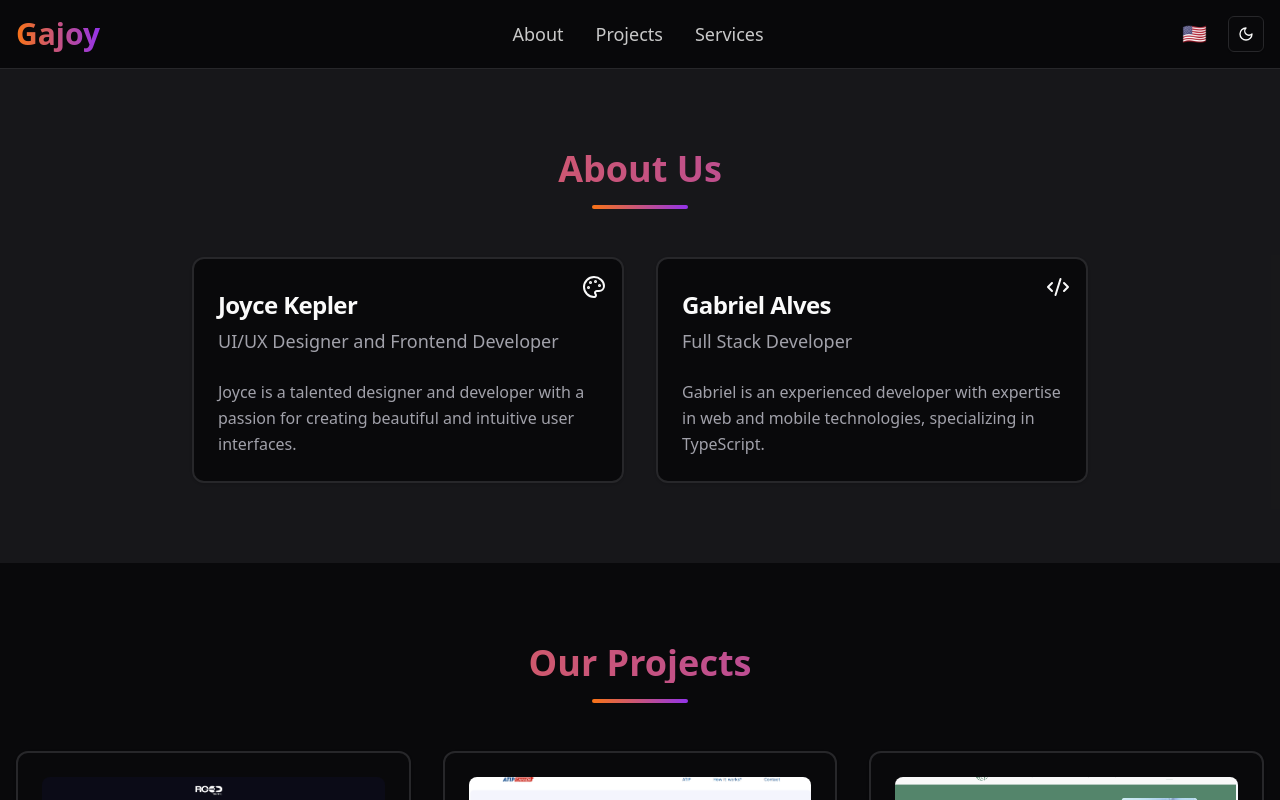
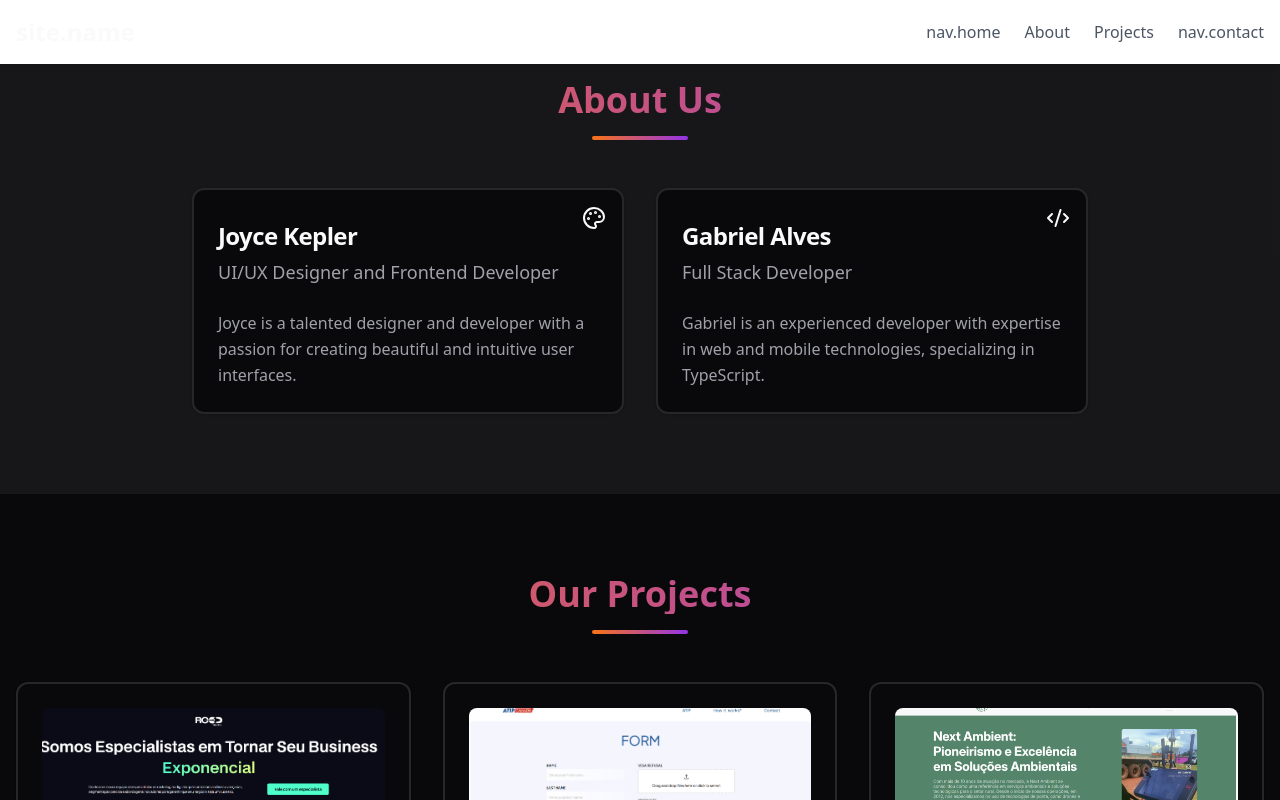
Before and after one commit to ebagabee/Gajoy-portfolio, a React (Vite) app: page / in a window 1280 px wide. Shown: the top 800 px of the page. Built offline with nearby package versions, Linux system fonts and the light colour scheme.

Commit message:
fix: header link

```diff
--- a/src/components/Header.tsx
+++ b/src/components/Header.tsx
@@ -1,103 +1,104 @@
-import { useState } from "react";
+import React, { useState } from "react";
+import { Link } from "react-router-dom";
 import { useTranslation } from "react-i18next";
 import { motion } from "framer-motion";
-import { ModeToggle } from "./mode-toggle";
-import { Button } from "./ui/button";
-import { Menu } from "lucide-react";
 
-interface HeaderProps {
-  toggleLanguage: () => void;
-  currentLanguage: string;
-}
-
-const Header = ({ toggleLanguage, currentLanguage }: HeaderProps) => {
+const Header: React.FC = () => {
   const { t } = useTranslation();
   const [isMenuOpen, setIsMenuOpen] = useState(false);
 
+  const getHomeLink = (anchor: string) =>
+    `/${window.location.pathname === "/" ? "" : "#"}${anchor}`;
+
+  const navItems = [
+    { name: t("nav.home"), link: "/" },
+    { name: t("nav.about"), link: getHomeLink("about") },
+    { name: t("nav.projects"), link: getHomeLink("projects") },
+    { name: t("nav.contact"), link: getHomeLink("contact") },
+  ];
+
   return (
-    <motion.header
-      initial={{ opacity: 0, y: -50 }}
-      animate={{ opacity: 1, y: 0 }}
-      transition={{ duration: 0.5 }}
-      className="sticky top-0 z-50 bg-background/80 backdrop-blur-sm border-b"
+    <header className="fixed w-full bg-white shadow-md z-50">
+      <div className="container mx-auto px-4">
+        <div className="flex justify-between items-center py-4">
+          <Link to="/" className="text-2xl font-bold text-primary">
+            {t("site.name")}
+          </Link>
+
+          {/* Desktop Navigation */}
+          <nav className="hidden md:flex space-x-6">
+            {navItems.map((item) => (
+              <Link
+                key={item.name}
+                to={item.link}
+                className="text-gray-600 hover:text-primary transition duration-300"
               >
-      <div className="container mx-auto px-4 py-4">
-        <div className="flex justify-between items-center">
-          <motion.div
-            initial={{ opacity: 0, x: -20 }}
-            animate={{ opacity: 1, x: 0 }}
-            transition={{ duration: 0.5, delay: 0.2 }}
-            className="text-3xl font-bold bg-gradient-to-r from-orange-500 to-purple-600 text-transparent bg-clip-text"
-          >
-            Gajoy
-          </motion.div>
-          <nav className="hidden md:flex items-center space-x-8">
-            {["about", "projects", "services"].map((item, index) => (
-              <motion.a
-                key={item}
-                href={`#${item}`}
-                initial={{ opacity: 0, y: -20 }}
-                animate={{ opacity: 1, y: 0 }}
-                transition={{ duration: 0.5, delay: 0.1 * (index + 1) }}
-                className="text-foreground/80 hover:text-primary transition-colors text-lg font-medium"
-              >
-                {t(`nav.${item}`)}
-              </motion.a>
+                {item.name}
+              </Link>
             ))}
           </nav>
-          <div className="flex items-center space-x-4">
-            <motion.div
-              initial={{ opacity: 0, x: 20 }}
-              animate={{ opacity: 1, x: 0 }}
-              transition={{ duration: 0.5, delay: 0.4 }}
-            >
-              <Button
-                onClick={toggleLanguage}
-                variant="ghost"
-                size="icon"
-                className="text-xl"
-              >
-                {currentLanguage === "en" ? "🇺🇸" : "🇧🇷"}
-              </Button>
-            </motion.div>
-            <motion.div
-              initial={{ opacity: 0, x: 20 }}
-              animate={{ opacity: 1, x: 0 }}
-              transition={{ duration: 0.5, delay: 0.5 }}
-            >
-              <ModeToggle />
-            </motion.div>
-            <Button
-              className="md:hidden"
-              variant="ghost"
-              size="icon"
+
+          {/* Mobile Menu Button */}
+          <button
+            className="md:hidden text-gray-600 focus:outline-none"
             onClick={() => setIsMenuOpen(!isMenuOpen)}
           >
-              <Menu className="h-6 w-6" />
-            </Button>
+            {isMenuOpen ? (
+              <svg
+                className="w-6 h-6"
+                fill="none"
+                stroke="currentColor"
+                viewBox="0 0 24 24"
+                xmlns="http://www.w3.org/2000/svg"
+              >
+                <path
+                  strokeLinecap="round"
+                  strokeLinejoin="round"
+                  strokeWidth={2}
+                  d="M6 18L18 6M6 6l12 12"
+                />
+              </svg>
+            ) : (
+              <svg
+                className="w-6 h-6"
+                fill="none"
+                stroke="currentColor"
+                viewBox="0 0 24 24"
+                xmlns="http://www.w3.org/2000/svg"
+              >
+                <path
+                  strokeLinecap="round"
+                  strokeLinejoin="round"
+                  strokeWidth={2}
+                  d="M4 6h16M4 12h16M4 18h16"
+                />
+              </svg>
+            )}
+          </button>
         </div>
       </div>
-        {isMenuOpen && (
+
+      {/* Mobile Navigation */}
       <motion.nav
+        className={`md:hidden ${isMenuOpen ? "block" : "hidden"}`}
         initial={{ opacity: 0, y: -20 }}
-            animate={{ opacity: 1, y: 0 }}
-            exit={{ opacity: 0, y: -20 }}
-            className="md:hidden py-4 space-y-4"
+        animate={{ opacity: isMenuOpen ? 1 : 0, y: isMenuOpen ? 0 : -20 }}
+        transition={{ duration: 0.3 }}
       >
-            {["about", "projects", "services"].map((item) => (
-              <a
-                key={item}
-                href={`#${item}`}
-                className="block text-foreground/80 hover:text-primary transition-colors px-4 py-2 text-lg"
+        <div className="container mx-auto px-4 py-2">
+          {navItems.map((item) => (
+            <Link
+              key={item.name}
+              to={item.link}
+              className="block py-2 text-gray-600 hover:text-primary transition duration-300"
               onClick={() => setIsMenuOpen(false)}
             >
-                {t(`nav.${item}`)}
-              </a>
+              {item.name}
+            </Link>
           ))}
+        </div>
       </motion.nav>
-        )}
-      </div>
-    </motion.header>
+    </header>
   );
 };
 
```
Lines whose indentation alone changed are shown as unchanged.
